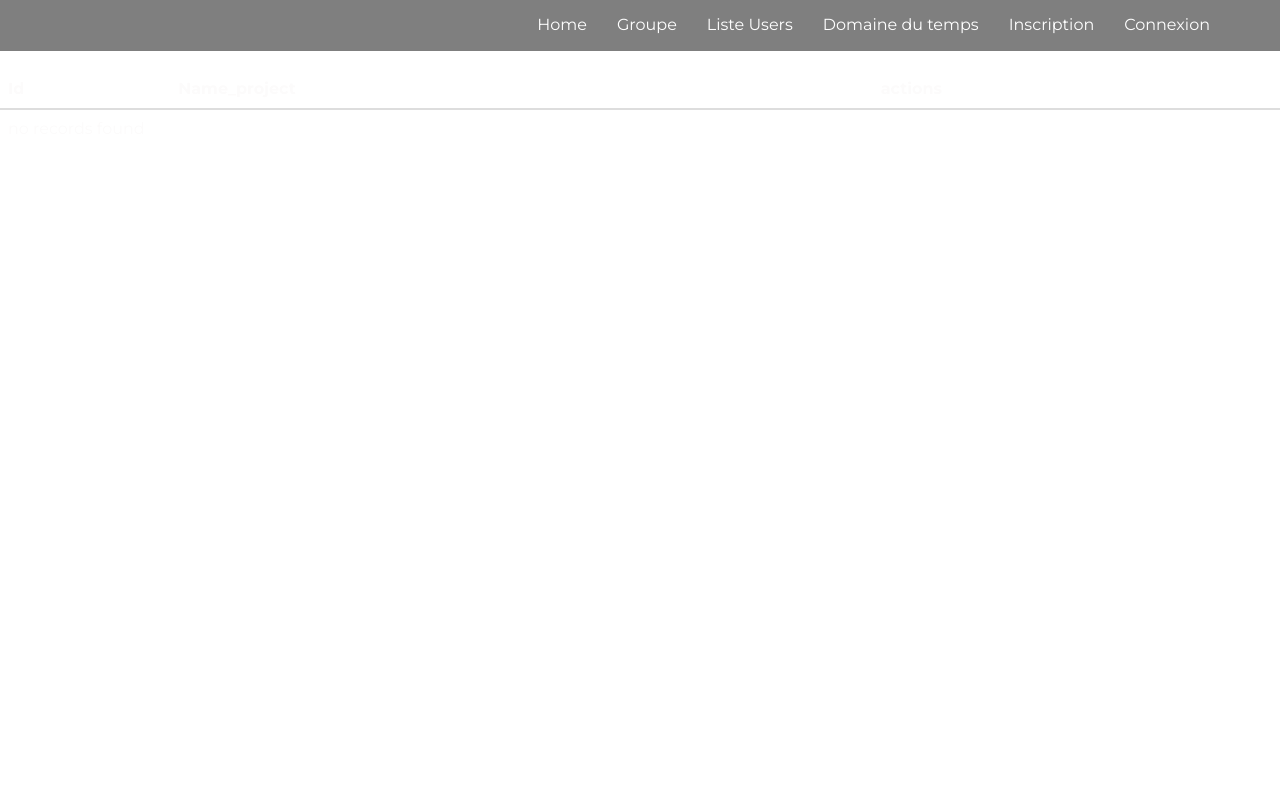
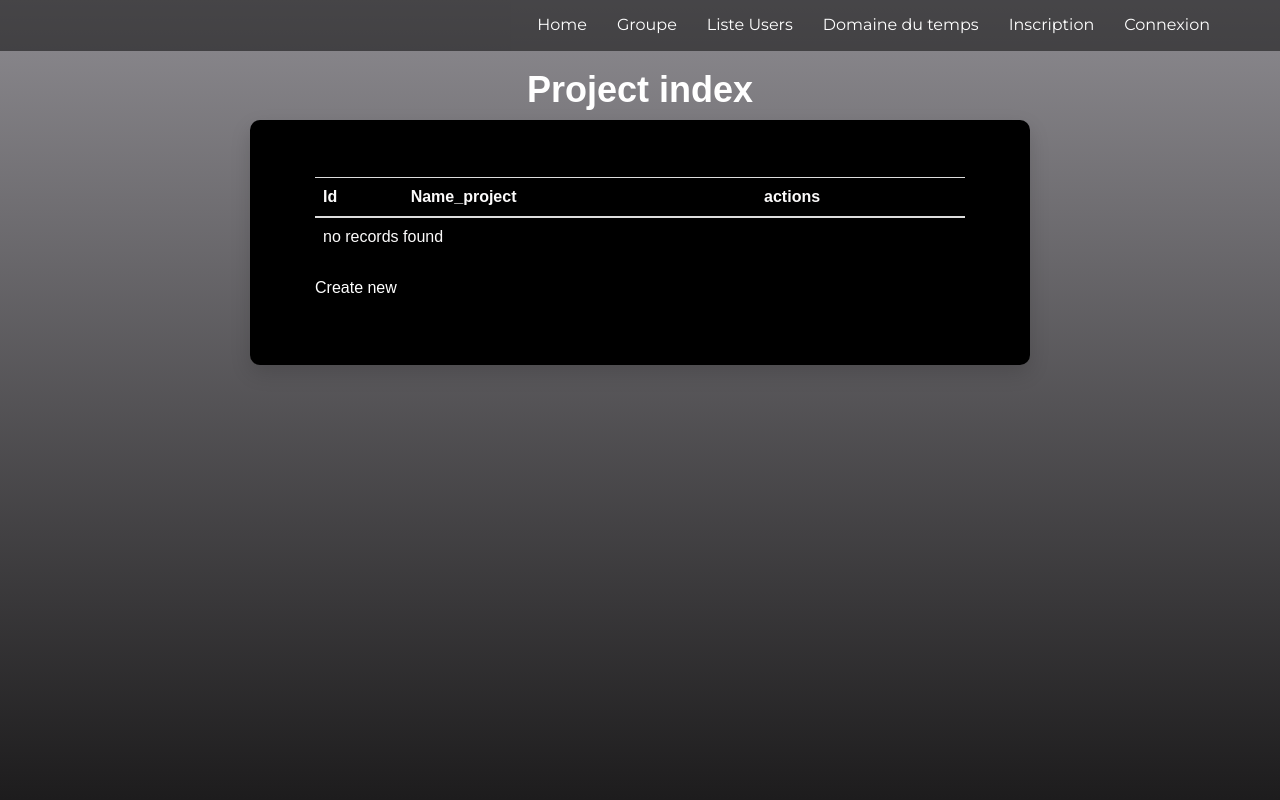
Before and after one commit to MagTKT/ipssi-timer-go, a Symfony app: template templates/project/index.html.twig in a window 1280 px wide. Run offline with Twig, Linux system fonts and the light colour scheme; the template is opened without the code that fills it, so the values that code supplies are empty; some libraries are stand-ins or nearby versions.

Commit message:
change templates indentations

```diff
--- a/templates/base.html.twig
+++ b/templates/base.html.twig
@@ -8,7 +8,7 @@
         <meta content="" name="description">
 
         <!-- Favicons -->
-        <link href="assets/img/tartis_cursor.png" rel="icon">
+        <link href="/assets/img/tartis_cursor.png" rel="icon">
 
         <!-- Google Fonts -->
         <link href="https://fonts.googleapis.com/css?family=Montserrat:300,400,500,700" rel="stylesheet">
--- a/templates/project/index.html.twig
+++ b/templates/project/index.html.twig
@@ -3,9 +3,14 @@
 {% block title %}Project index{% endblock %}
 
 {% block body %}
+<div class="page-wrapper bg-gra-01 p-t-180 p-b-100 font-poppins">
+    <div class="contain-block">
     <h1>Project index</h1>
-
-    <table class="table">
+    <div class="wrapper wrapper--w780">
+        <div class="card card-3">
+            <div class="card-body">
+                <table class="table">
+                    <thead>
         <thead>
             <tr>
                 <th>Id</th>
@@ -32,4 +37,9 @@
     </table>
 
     <a href="{{ path('project_new') }}">Create new</a>
+</div>
+</div>
+</div>
+</div>
+</div>
 {% endblock %}
--- a/templates/user/index.html.twig
+++ b/templates/user/index.html.twig
@@ -29,7 +29,7 @@
                                 <td>{{ user.password }}</td>
                                 <td>
                                     <a href="{{ path('user_show', {'id': user.id}) }}">show</a>
-                                    <a href="{{ path('user_edit', {'id': user.id}) }}">edit</a>
+                                    <a href="{{ path('user_edit', {'id': user.id}) }}">editer</a>
                                 </td>
                             </tr>
                         {% else %}
```
Also changed, not shown: templates/team/index.html.twig (+10 -4 lines), templates/team/new.html.twig (+5 -5 lines).
